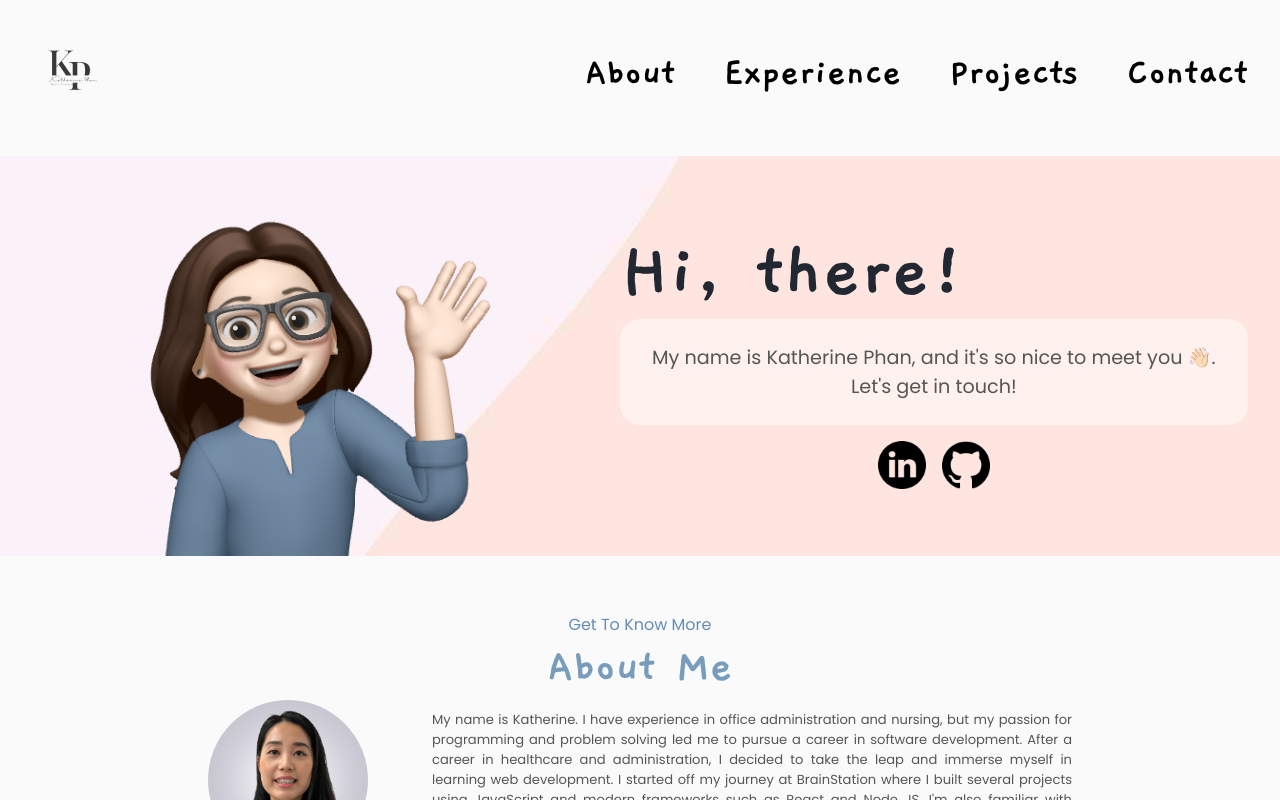
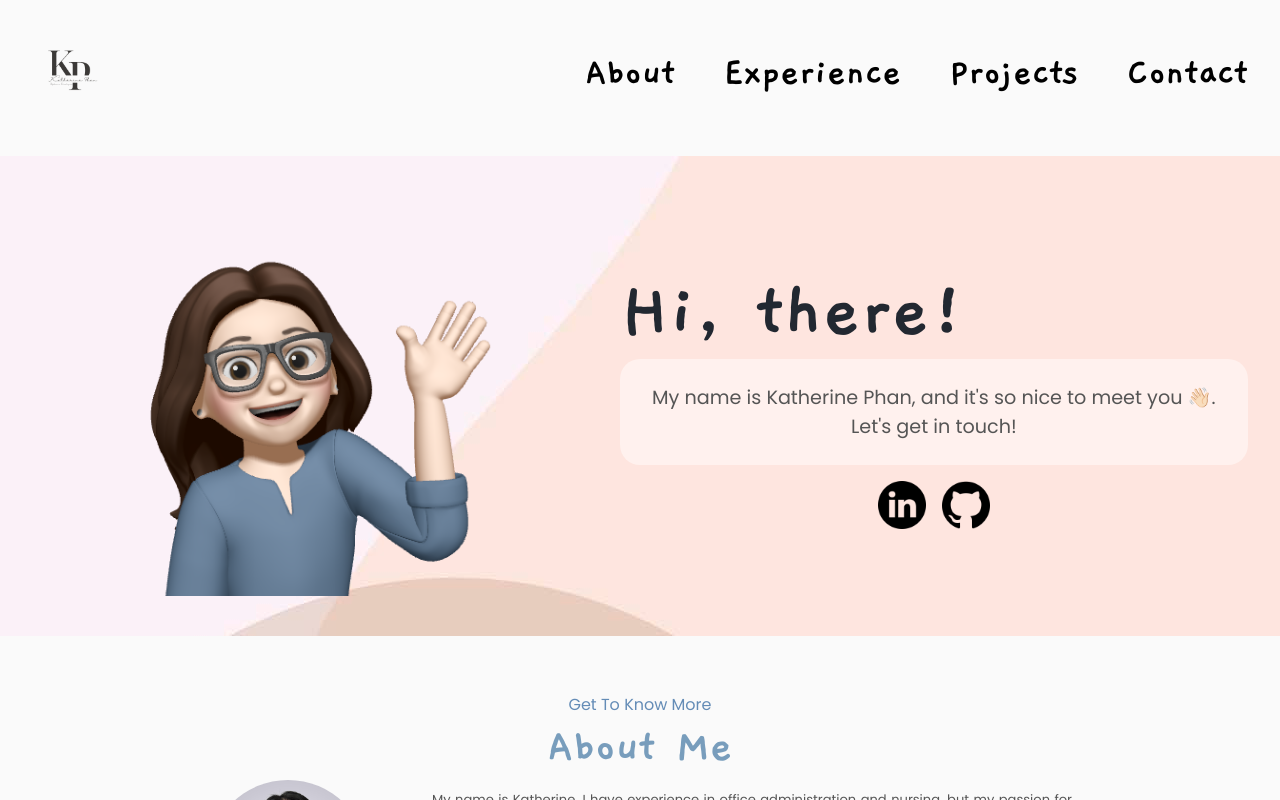
Before and after one commit to Kathp21/katherine-portfolio, a React (Create React App) app: page / in a window 1280 px wide. Shown: the top 800 px of the page. Built offline with nearby package versions, Linux system fonts and the light colour scheme.

Commit message:
Change screen size

```diff
--- a/src/components/Header/Header.scss
+++ b/src/components/Header/Header.scss
@@ -12,8 +12,13 @@
     background-image: url('../../assets/images/header-background.jpg');
     padding: 0 2rem;
 
+
     @include tablet {
-        height: 50vh;
+        height: 70vh;
+    }
+
+    @include desktop {
+        height: 60vh;
     }
 
     &__container {
```
